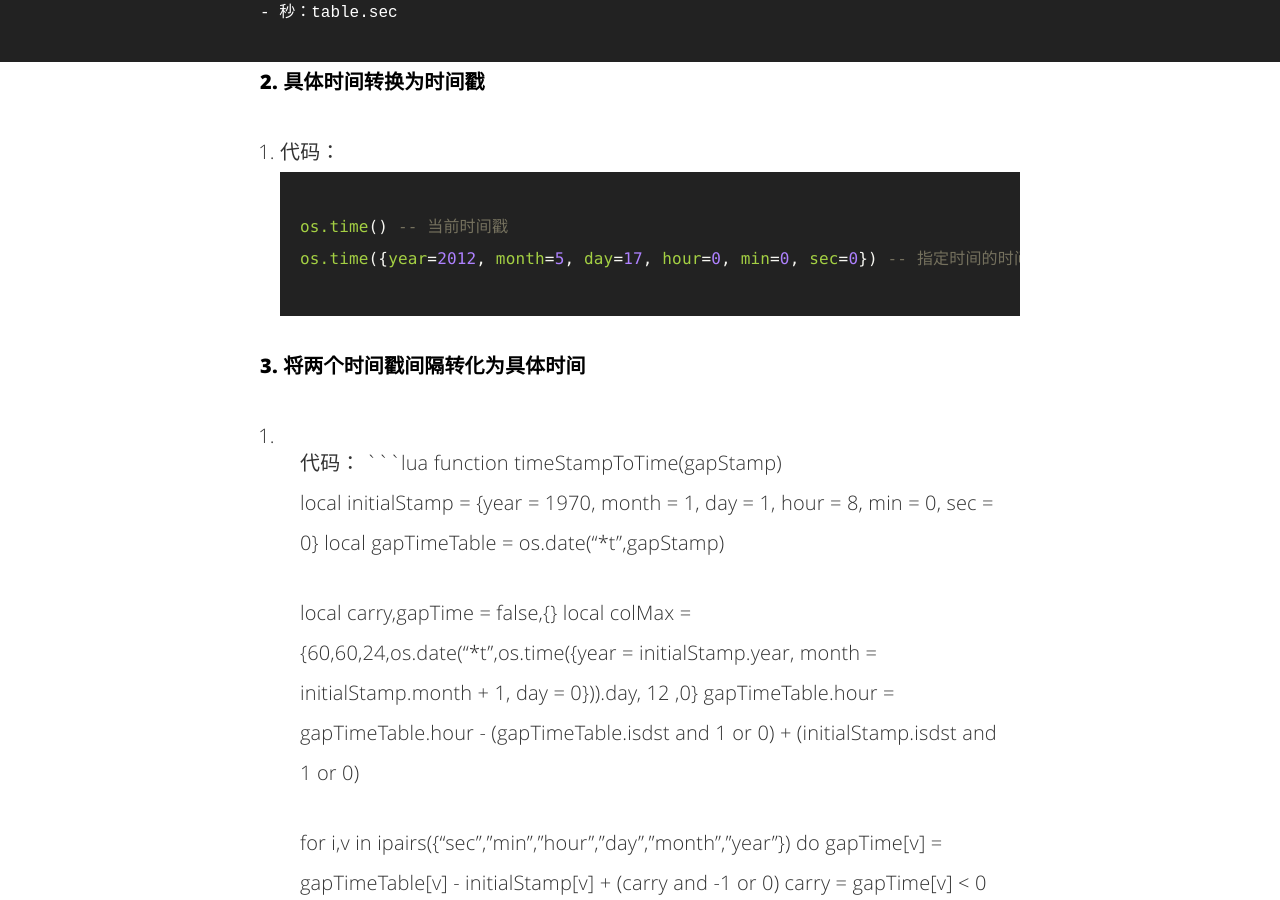
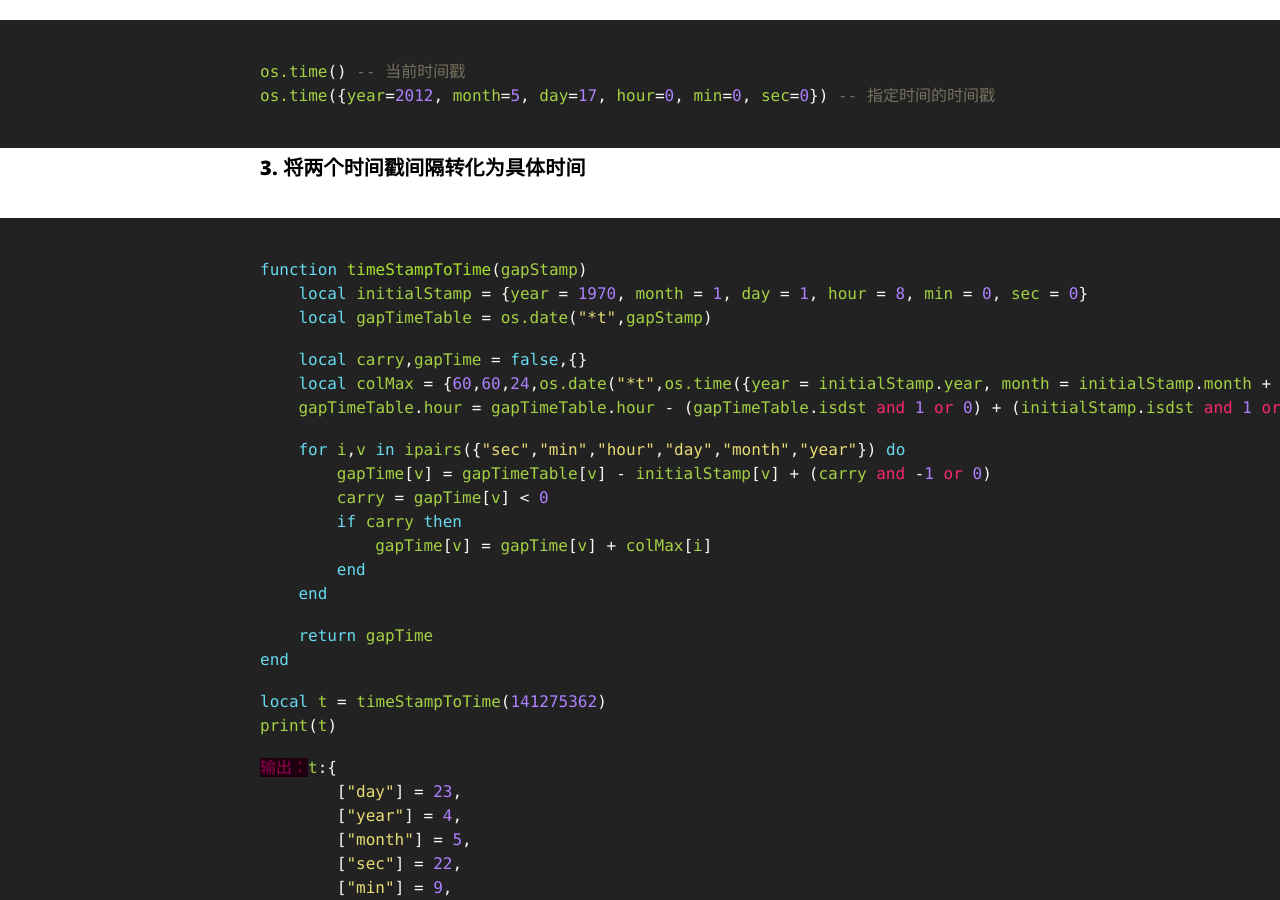
Before and after one commit to BruceQi93/BruceQi93.github.io, a Jekyll site: the page built from _posts/2017-10-30-luaTimeStamp.md, in a window 1280 px wide and 900 px high, scrolled down 1690 px. Built offline with Jekyll 4.4.1, drawn with Linux system fonts in a browser that asks for light colours; Markdown is read by kramdown in place of the engine named in the settings; comment, search, counter and statistics services are not loaded; some of the changed text lies outside the part shown.

Commit message:
update file

````diff
--- a/_config.yml
+++ b/_config.yml
@@ -15,9 +15,7 @@
 #linkedin_username:  firstname-lastname-idxxxx
 
 # Build settings
-markdown: redcarpet
-redcarpet:
-    extensions: [ "hard_wrap","autolink", "tables", "strikethrough", "superscript", "with_toc_data", "highlight", "prettify","no_intra_emphasis"]
+markdown: kramdown
 highlighter: rouge
 permalink: /:year/:month/:day/:title/
 
--- a/_posts/2017-10-30-luaTimeStamp.md
+++ b/_posts/2017-10-30-luaTimeStamp.md
@@ -14,17 +14,14 @@
 
 #### 1. 时间戳转换为具体时间
 
-1. 代码：
 ```lua
 local t = 141275362
 local time = os.date("%Y/%m/%d/%H/%M/%S",t)
 print(time)
 
 输出：1974/06/24/11/09/22
-```
-
-2. 获得系统当前时间
-```lua
+&emsp;&emsp;
+-- 获得系统当前时间
 local table = os.date(“*t”,os.time())
 - 年：table.year，
 - 月：table.month，
@@ -36,7 +33,6 @@
 
 #### 2. 具体时间转换为时间戳
 
-1. 代码：
 ```lua
 os.time() -- 当前时间戳
 os.time({year=2012, month=5, day=17, hour=0, min=0, sec=0}) -- 指定时间的时间戳
@@ -44,7 +40,6 @@
 
 #### 3. 将两个时间戳间隔转化为具体时间
 
-1. 代码：
 ```lua
 function timeStampToTime(gapStamp)
     local initialStamp = {year = 1970, month = 1, day = 1, hour = 8, min = 0, sec = 0}
````
